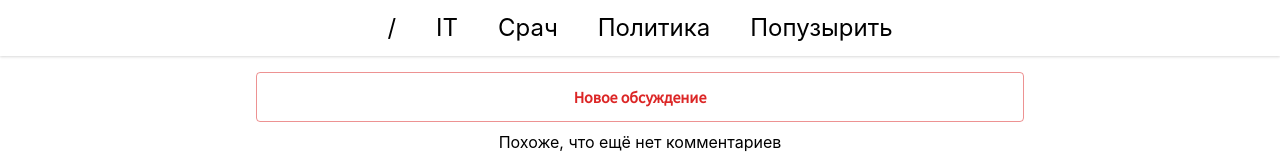
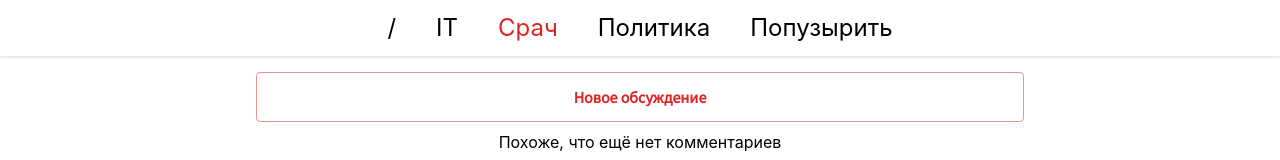
Before and after one commit to Masynchin/zif, a React (Create React App) app in the folder frontend/: page /chaos in a window 1280 px wide. Shown: the top 160 px of the page. Built offline with nearby package versions, Linux system fonts and the light colour scheme; no server answers.

Commit message:
add highlight of current viewed topic in navbar

```diff
--- a/frontend/src/App.jsx
+++ b/frontend/src/App.jsx
@@ -9,11 +9,11 @@ export default function App() {
   return (
     <Router>
       <Nav>
-        <NavItem href="/">/</NavItem>
-        <NavItem href="/it">IT</NavItem>
-        <NavItem href="/chaos">Срач</NavItem>
-        <NavItem href="/politics">Политика</NavItem>
-        <NavItem href="/watch">Попузырить</NavItem>
+        <NavItem href="">/</NavItem>
+        <NavItem href="it">IT</NavItem>
+        <NavItem href="chaos">Срач</NavItem>
+        <NavItem href="politics">Политика</NavItem>
+        <NavItem href="watch">Попузырить</NavItem>
       </Nav>
 
       <Switch>
--- a/frontend/src/components/NavItem.jsx
+++ b/frontend/src/components/NavItem.jsx
@@ -1,7 +1,17 @@
+import { useRouteMatch } from "react-router-dom";
+
 export default function NavItem({ href, children }) {
+  const { params: { topic } = { topic: "" } } = useRouteMatch("/:topic") || {};
+
   return (
     <li>
-      <a href={href} className="text-2xl block px-2 py-1 hover:text-red-600">
+      <a
+        href={`/${href}`}
+        className={
+          "text-2xl block px-2 py-1 hover:text-red-600" +
+          (topic === href ? " text-red-600" : "")
+        }
+      >
         {children}
       </a>
     </li>
```
